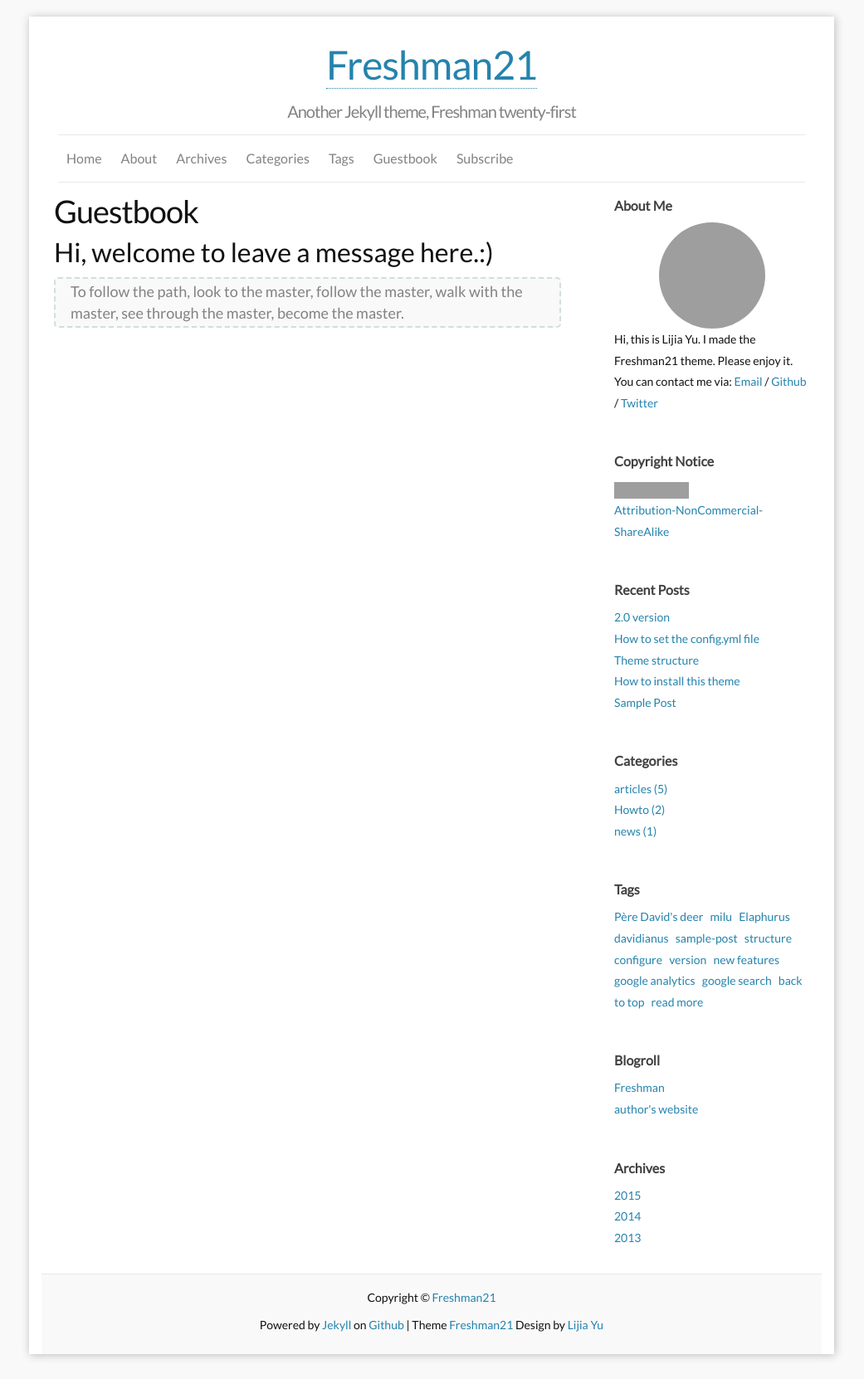
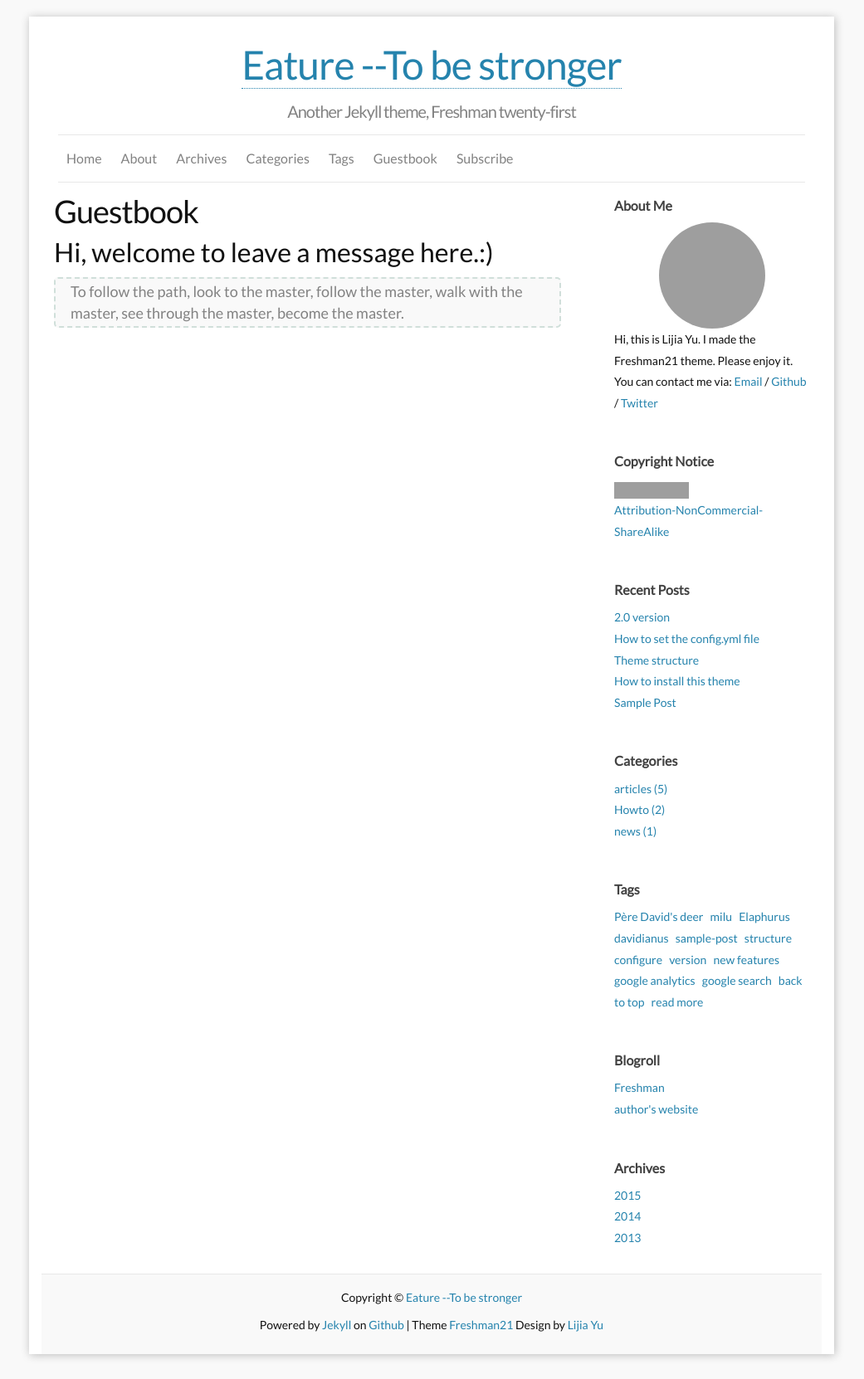
Before and after one commit to zoueature/zoueature.github.io, a Jekyll site: the page built from f_guestbook.md, in a window 1280 px wide. Shown: the whole page at 83% size, without its empty margins (120-1161 px from the left). Built offline with Jekyll 4.4.1, drawn with Linux system fonts in a browser that asks for light colours; comment, search, counter and statistics services are not loaded; grey boxes are pictures that could not be loaded.

Commit message:
Update _config.yml

```diff
--- a/_config.yml
+++ b/_config.yml
@@ -1,7 +1,7 @@
 ### Site info:
-title: Freshman21
+title: Eature --To be stronger
 tagline: Another Jekyll theme, Freshman twenty-first
-author: Lijia Yu
+author: Eature
 email: yu@lijiayu.net
 description: "Freshman21 is a Jekyll blog theme." # You can edit this line in _config.yml. It will appear in your document head meta and in your feed.xml site description
 keywords: "Jekyll, theme, Freshman21"
```
